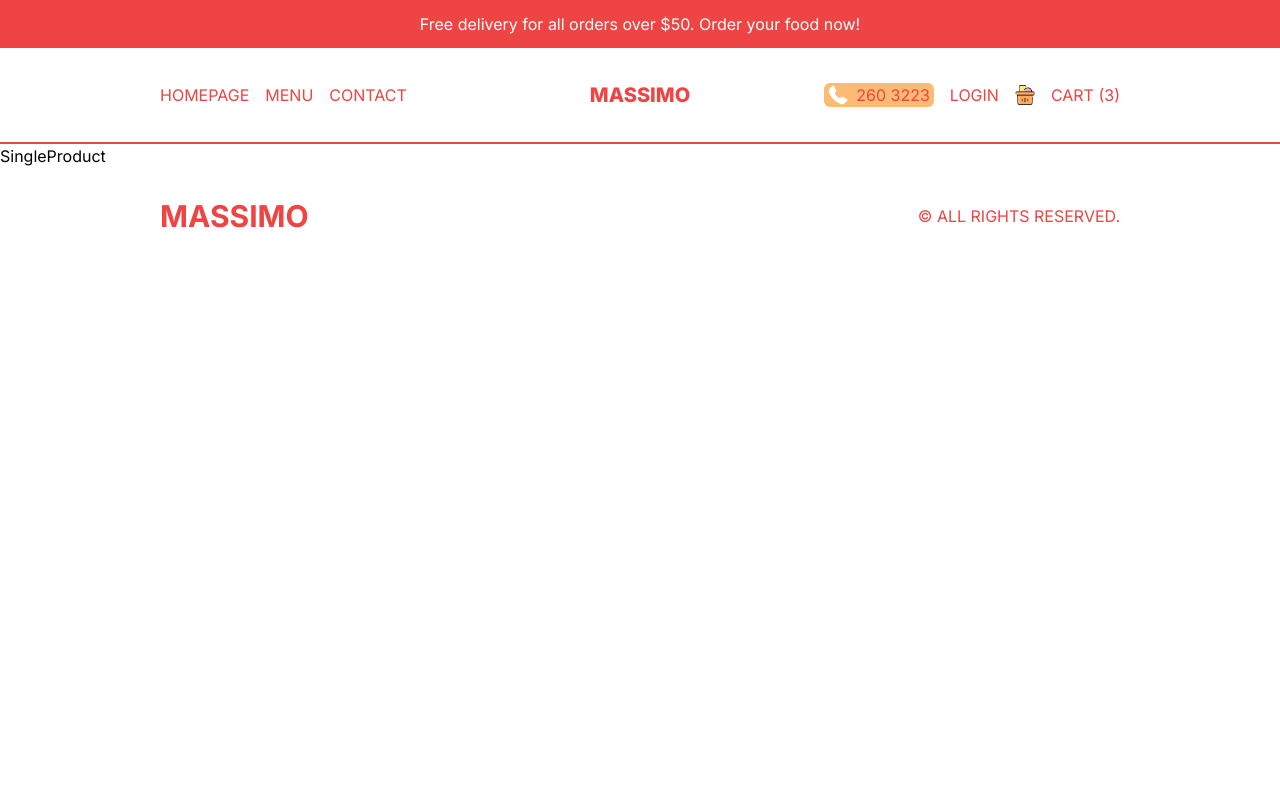
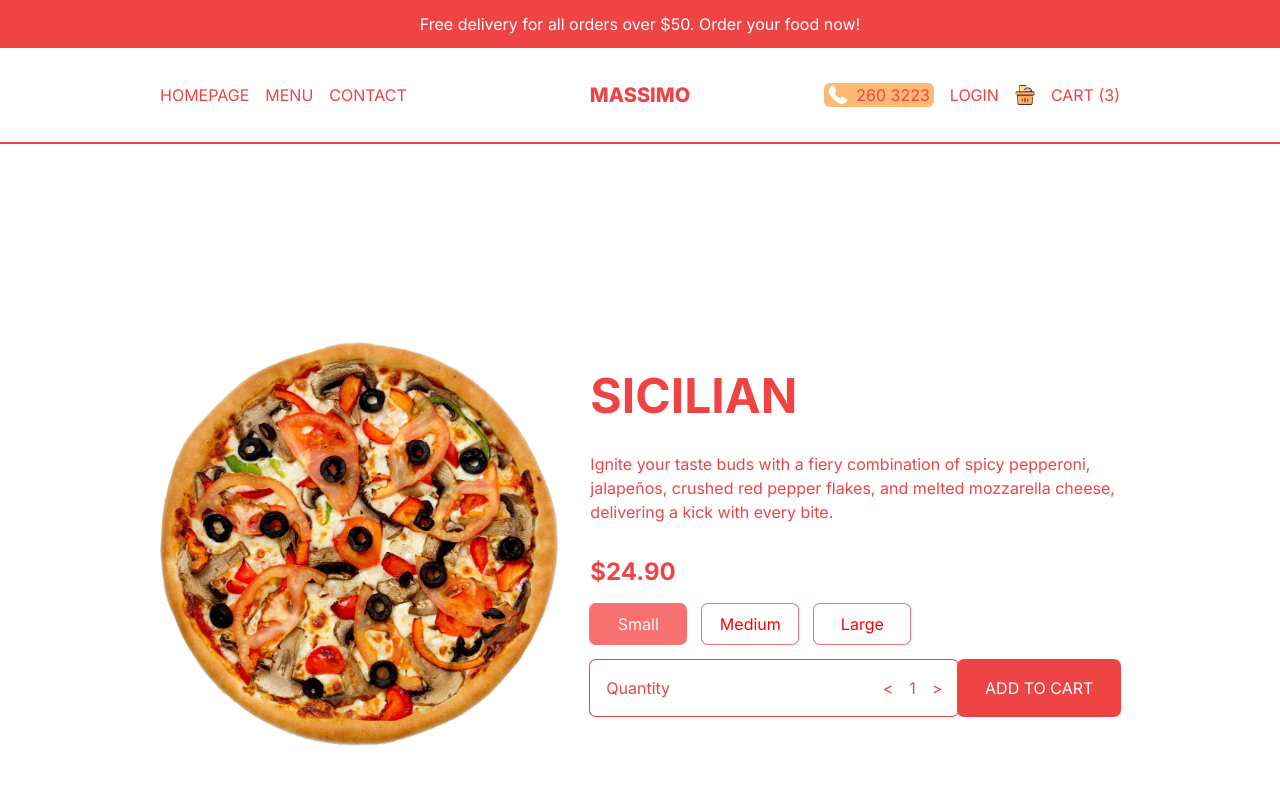
Before and after one commit to Sakib-Zaman-250/RestaurentP, a Next.js app: page /product/1 in a window 1280 px wide. Shown: the top 800 px of the page. Built offline with nearby package versions, Linux system fonts and the light colour scheme.

Commit message:
single Product

```diff
--- a/src/app/product/[id]/page.tsx
+++ b/src/app/product/[id]/page.tsx
@@ -1,8 +1,23 @@
+import Price from '@/components/Price'
+import { singleProduct } from '@/data'
+import Image from 'next/image'
 import React from 'react'
 
 const SingleProduct = () => {
   return (
-    <div>SingleProduct</div>
+    <div className='p-4 lg:px-20 xl:px-40 h-screen flex flex-col justify-around text-red-500 md:flex-row md:gap-8 md:items-center '>
+      {singleProduct.img&&(
+      <div className='relative w-full h-1/2 md:h-[70%]'>
+        <Image src={singleProduct.img} alt='' fill className='object-contain'/>
+      </div>
+      )}
+      <div className='h-1/2 flex flex-col gap-4 md:h-[70%] md:justify-center md:gap-6 xl:gap-8'>
+        <h1 className='text-3xl font-bold uppercase lg:text-4xl xl:text-5xl'>{singleProduct.title}</h1>
+        <p>{singleProduct.desc}</p>
+        <Price price={singleProduct.price} id={singleProduct.id} options={singleProduct.options}/>
+      </div>
+
+      </div>
   )
 }
 
--- a/src/components/Menu.tsx
+++ b/src/components/Menu.tsx
@@ -25,7 +25,7 @@
     const [open, setOpen] = useState(false);
     const user = false;
   return (
-    <div>
+    <div className='cursor-pointer'>
       {!open? (
         <Image src="/open.png" alt="" width={20} height={20} onClick={()=>setOpen(true)}/>
         ) :(
--- /dev/null
+++ b/src/components/Price.tsx
@@ -0,0 +1,60 @@
+"use client"
+import React,{useState,useEffect} from 'react'
+import { types } from 'util'
+
+type Props={
+    price:number,
+    id:number,
+    options?:{title:string,additionalPrice:number}[]
+}
+const Price = ({ price, id, options } : Props) => {
+  const [total,setTotal]= useState(price);
+  const [quantity,setQuantity]= useState(1);
+  const [selected,setSelected]= useState(0);
+
+  useEffect(() => {
+    setTotal(
+      quantity * (options? price + options [selected].additionalPrice: price)
+    )
+  }, [quantity,selected,options,price])
+
+
+  return (
+    <div className='flex flex-col gap-4'>
+        <h2 className='text-2xl font-bold'>${total.toFixed(2)}</h2>
+
+        <div className='flex gap-4'>
+          {options?.map((option,index)=>(
+            <button key={option.title}
+            className='min-w-[6rem] p-2 ring-1 ring-red-400 rounded-md'
+            style={{
+              background:selected=== index?"rgb(248 113 113)": "white",
+              color:selected=== index?"white": "red"
+
+            }}
+            onClick={()=>setSelected(index)}
+            >
+              {option.title}
+              </button>
+          ))}
+
+        </div>
+        <div className='flex justify-between items-center'>
+          <div className='flex justify-between items-center w-full p-4 ring-1 ring-red-500 rounded-md '>
+            <span>Quantity</span>
+            <div className='flex items-center gap-4'>
+              <button onClick={()=>setQuantity(prev=>(prev>1? prev-1:1))}>{'<'}</button>
+              <span>{quantity}</span>
+              <button onClick={()=>setQuantity(prev=>(prev<9? prev+1:9))}>{'>'}</button>
+            </div>
+          </div>
+
+          <button className='uppercase w-56 bg-red-500 text-white p-4 ring-1 ring-red-500 rounded-md'>Add To Cart</button>
+
+        </div>
+
+        </div>
+  )
+}
+
+export default Price
```
